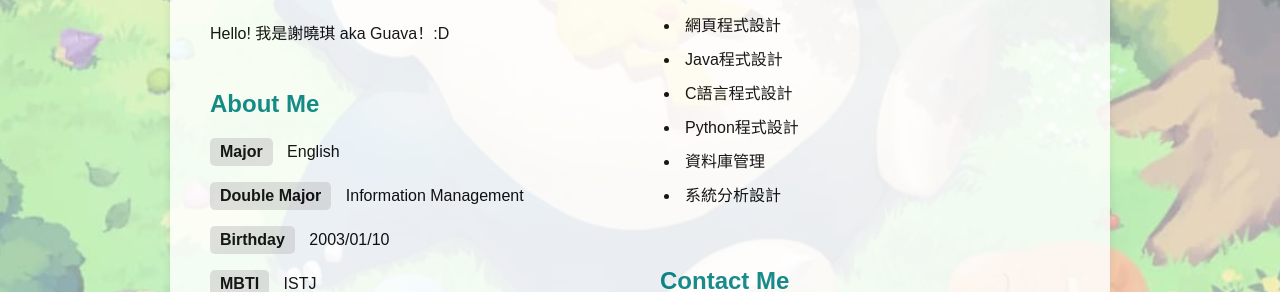
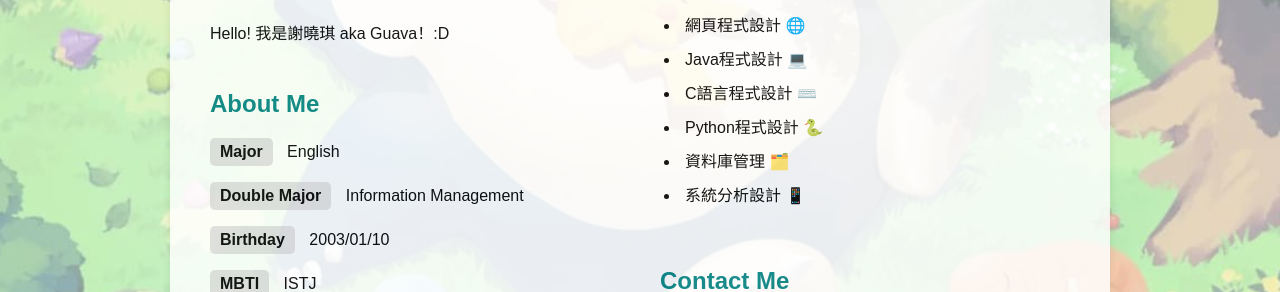
Before and after one commit to GuavA-SSRB/sd-self-intro-web, a plain HTML site: page index.html in a window 1280 px wide. Shown: the part 340-632 px from the top of the page. Drawn offline with nearby package versions, Linux system fonts and the light colour scheme.

Commit message:
Update index.html

```diff
--- a/index.html
+++ b/index.html
@@ -42,12 +42,12 @@
             <div class="info">
                 <h2><font color="#008080">Experience</font></h2>
                 <ul>
-                    <li>網頁程式設計</li>
-                    <li>Java程式設計</li>
-                    <li>C語言程式設計</li>
-                    <li>Python程式設計</li>
-                    <li>資料庫管理</li>
-                    <li>系統分析設計</li>
+                    <li>網頁程式設計 🌐</li>
+                    <li>Java程式設計 💻</li>
+                    <li>C語言程式設計 ⌨️</li>
+                    <li>Python程式設計 🐍</li>
+                    <li>資料庫管理 🗂️</li>
+                    <li>系統分析設計 📱</li>
                 </ul>
             </div>
             <div class="contact">
```
